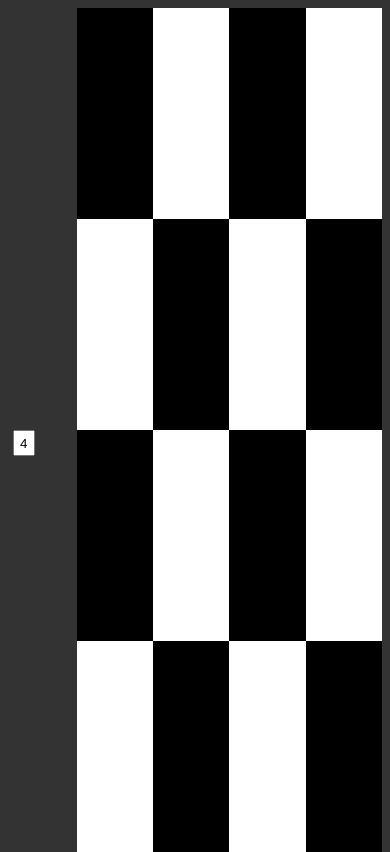
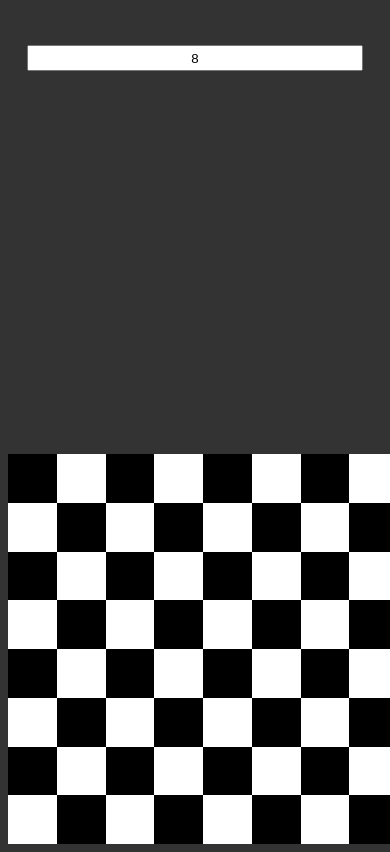
Before and after one commit to cjherold/Checker-React, a React app in the folder checkers/: page / in a window 390 px wide. Built offline with nearby package versions, Linux system fonts and the light colour scheme.

Commit message:
Cleaned up code
Added more comments, code is cleaner, and board fits screen better.

```diff
--- a/checkers/public/css/styles.css
+++ b/checkers/public/css/styles.css
@@ -35,3 +35,22 @@ html {
 div {
     margin: 0;
 }
+
+@media (max-width: 700px) {
+    .App {
+        flex-wrap: wrap;
+    }
+    .input-box {
+        display: inline-flex;
+        left: 0;
+        width: 90%;
+        margin: 10% 5%;
+    }
+    .Board {
+        position: absolute;
+        bottom: 0;
+        width: 100vw;
+        height: 100vw;
+        margin: auto 0;
+    }
+}
--- a/checkers/src/components/App.js
+++ b/checkers/src/components/App.js
@@ -4,14 +4,20 @@ import Board from './Board';
 
 const App = () => {
 
-  const [size, setSize] = useState(4);
+  // state of input value
+  const [size, setSize] = useState(8);
 
+
+  // updates board when size is changed
   function updateSize(event) {
-    const newSize = event.target.value;
+    let newSize = event.target.value;
+
     if (newSize < 10 && newSize > -1) {
       console.log('New board size: ' + newSize);
       setSize(newSize);
+
     } else {
+      console.log(newSize);
       console.log('That size is pretty big. It might cause issues.');
     }
 
@@ -19,7 +25,9 @@ const App = () => {
 
     return (
         <div className="App">
+            {/* input box with initial value of 8 */}
             <input className="input-box" onChange={updateSize} value={size}/>
+            {/* builds checkerboard  */}
             <Board squares={size}/>
         </div>
     );
--- a/checkers/src/components/Board.js
+++ b/checkers/src/components/Board.js
@@ -1,13 +1,7 @@
 import React from 'react';
 import Square from './Square';
 
-
-const Board = (props) => {
-
-    // change square size based on input number
-    const totalSquares = allSquares(props.squares);
-
-    // takes array of key values for squares and renders a Square
+// takes key values for squares and renders a Square
 function renderSquares(square) {
     return(
         <Square
@@ -20,7 +14,7 @@ const Board = (props) => {
     )
 }
 
-    // builds an array of key value pairs that build a square
+// builds list of key value pairs used to build a square
 function allSquares(nsquares) {
 
     var allSquares = []
@@ -40,16 +34,18 @@ const Board = (props) => {
             }
 
             allSquares.push({ key: tempKey, className: className, size: nsquares, row: i, col: j });
-
         }
         // next row different black/white
         flipped = !flipped;
-
-
     }
     return allSquares;
+}
 
-    }
+// this fills the checker board with squares
+const Board = (props) => {
+
+    // build a list that is used to creae Square objects (sizes based on input box number)
+    const totalSquares = allSquares(props.squares);
 
     // add all Square's to Board
     return (
--- a/checkers/src/components/Square.js
+++ b/checkers/src/components/Square.js
@@ -1,7 +1,6 @@
 import React, { useState } from 'react';
 
-
-
+// these are the individual squares in the checker board
 const Square = (props) => {
     // square edge length
     const edge = ((1/props.size * 100) + '%');
```
Lines whose indentation alone changed are shown as unchanged.
